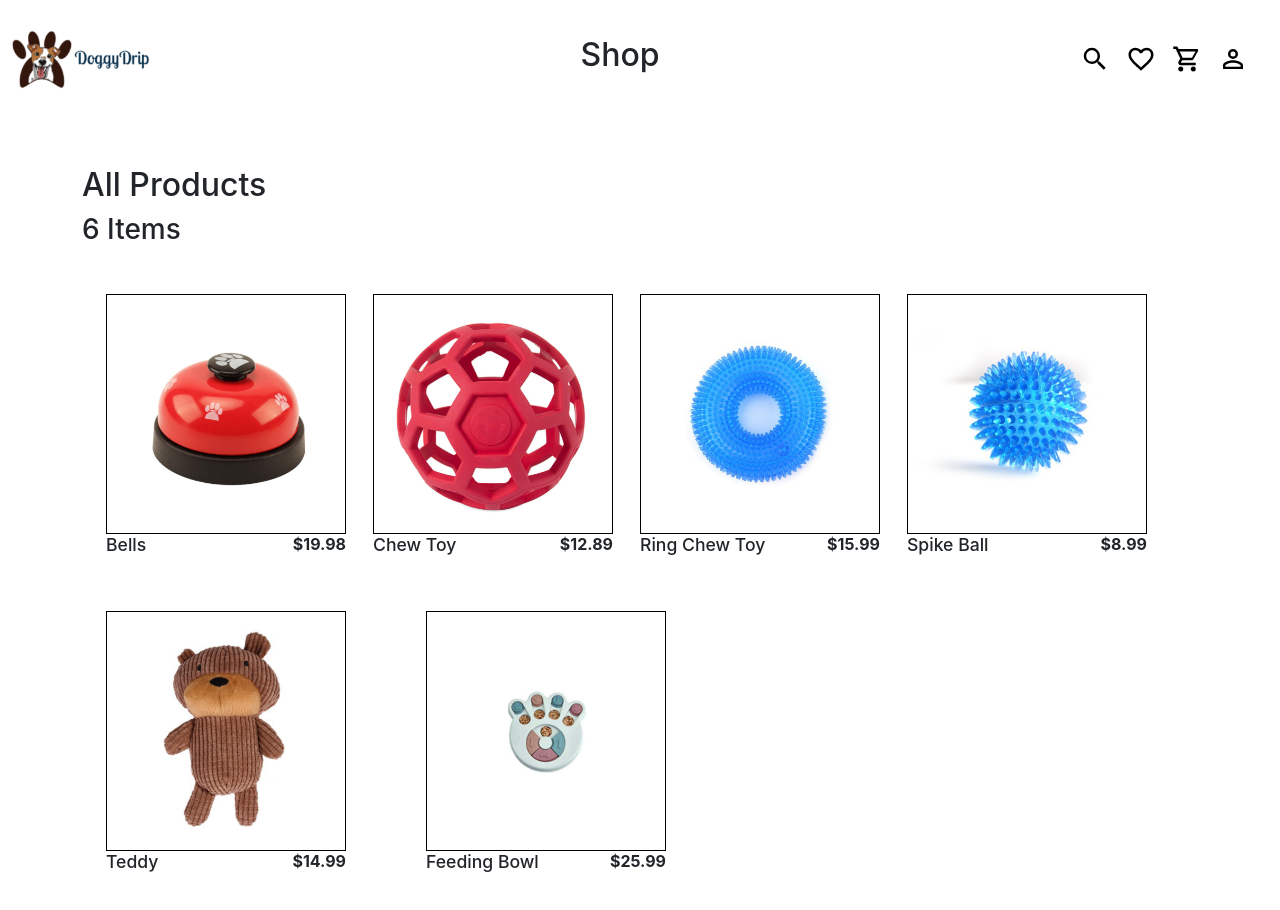
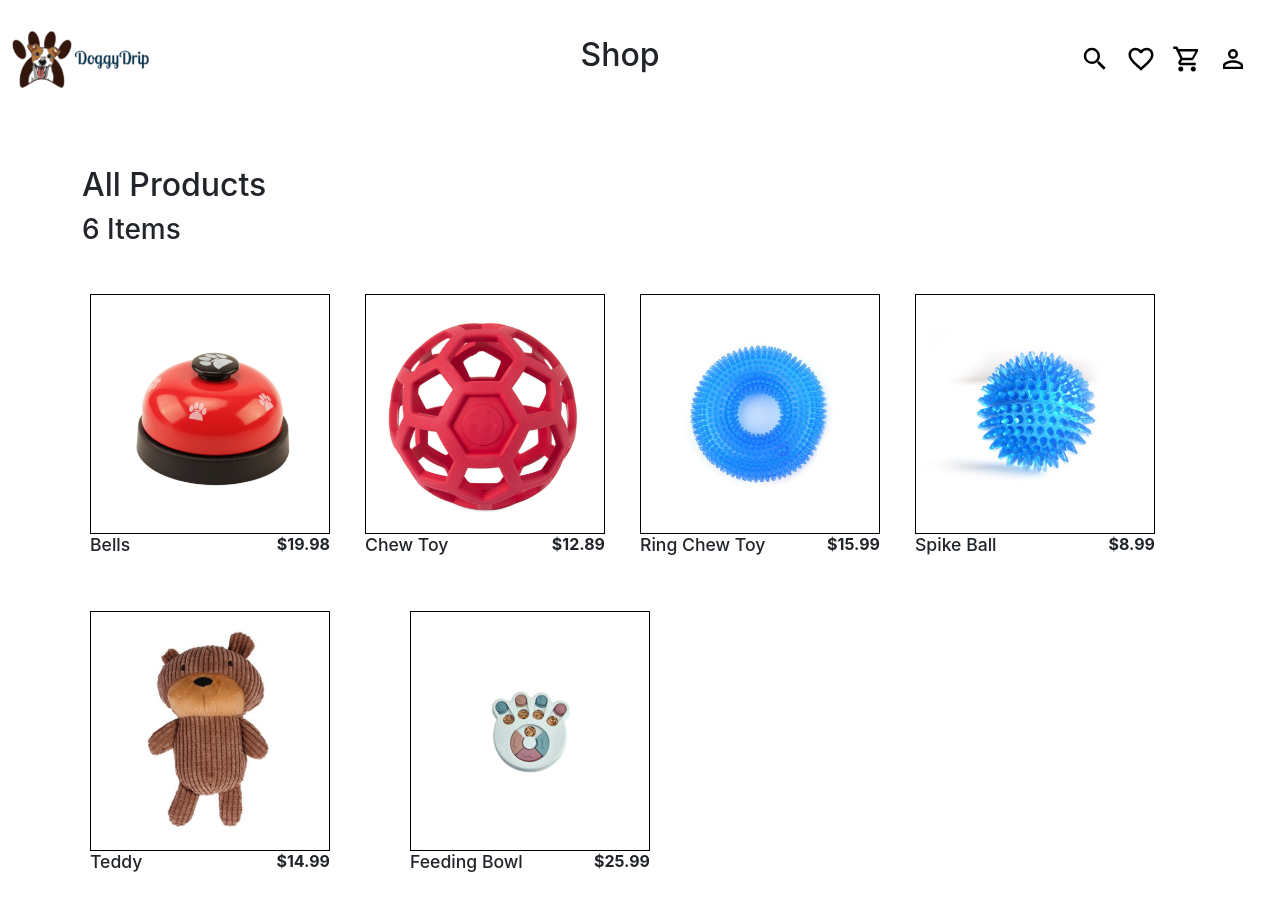
Before and after one commit to 1nayeeyan/doggy-drip, a React (Create React App) app in the folder doggy-drip/: page /shop in a window 1280 px wide. Shown: the top 910 px of the page. Built offline with nearby package versions, Linux system fonts and the light colour scheme.

Commit message:
minor bug fixes

```diff
--- a/doggy-drip/src/components/Shop.js
+++ b/doggy-drip/src/components/Shop.js
@@ -33,7 +33,7 @@ export default function Shop(){
         <div className="products-grid container">
             <h2 className="category-header mt-5 mb-2">All Products</h2>
             <h3 className="category-header mt-2 mb-5">{products.length} Items</h3>
-            <div className="container-md row">
+            <div className="container-md row gx-2">
             {product}
             </div>
         </div>
```
